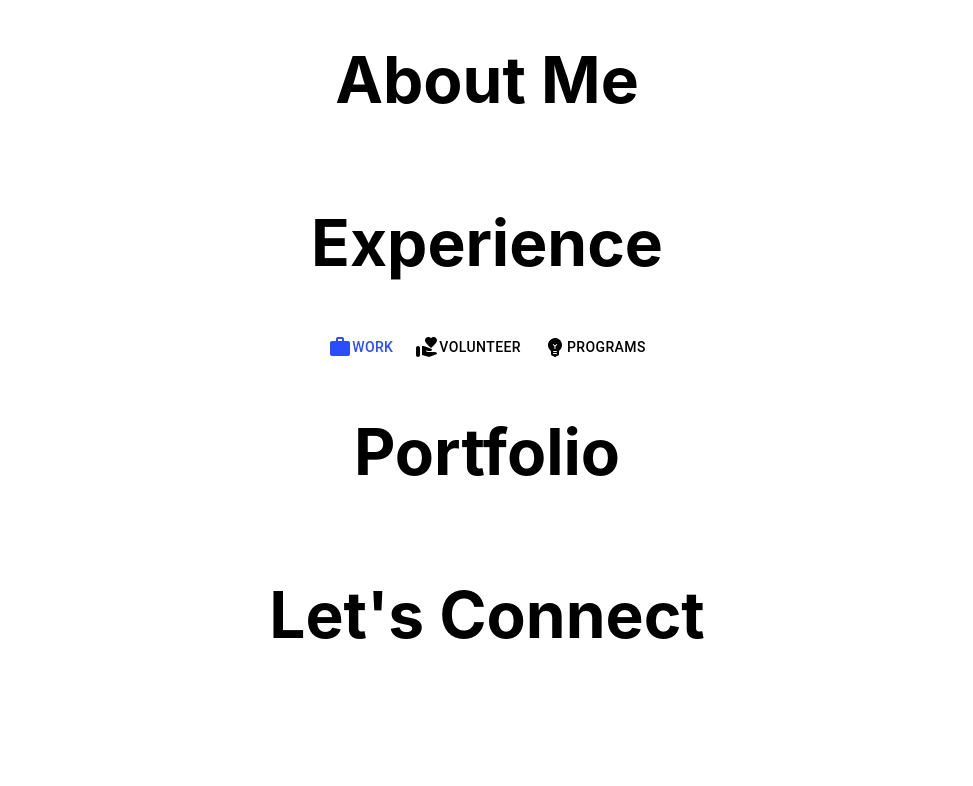
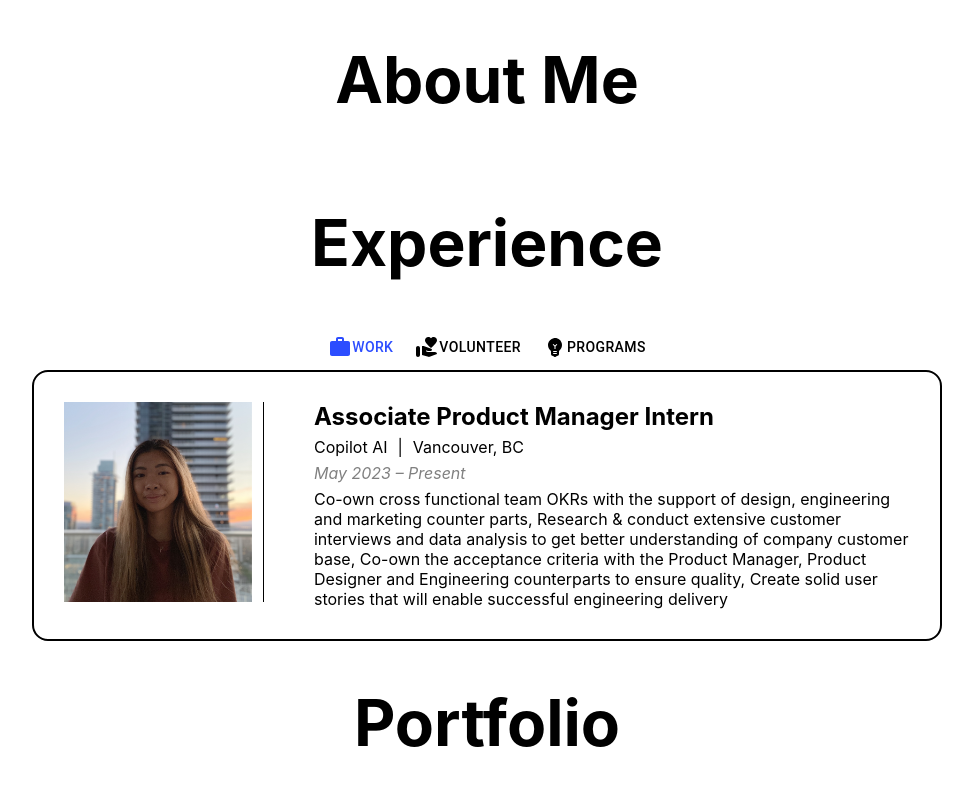
Before and after one commit to tarynwou/me, a Next.js app in the folder nextjs-blog/: page / in a window 1280 px wide. Shown: the part 674-1460 px from the top of the page, without its empty margins (153-1126 px from the left). Before the commit the page ends 1370 px from the top, so only its background shows below. Built offline with nearby package versions, Linux system fonts and the light colour scheme.

Commit message:
created tester ExperienceCard

```diff
--- a/nextjs-blog/components/Experience.tsx
+++ b/nextjs-blog/components/Experience.tsx
@@ -1,14 +1,24 @@
 import styles from "../styles/sections.module.css";
 import { Stack } from "@mui/material";
 import ExperienceToggle from "./ExperienceToggle";
+import ExperienceCard from "./ExperienceCard";
 
 export default function Experience() {
 	return (
-		<Stack>
+		<Stack className={styles.experienceSection}>
 			<h1 className={styles.sectionHeader}>Experience</h1>
 			<div className={styles.experienceToggleWrapper}>
 				<ExperienceToggle></ExperienceToggle>
 			</div>
+			<ExperienceCard
+				imgSrc="/images/taryn-wou-headshot.png"
+				experienceOrg="Copilot AI"
+				experienceRole="Associate Product Manager Intern"
+				experienceLocation="Vancouver, BC"
+				experienceStartDate="May 2023"
+				experienceEndDate="Present"
+				experienceDescription="Co-own cross functional team OKRs with the support of design, engineering and marketing counter parts, Research & conduct extensive customer interviews and data analysis to get better understanding of company customer base, Co-own the acceptance criteria with the Product Manager, Product Designer and Engineering counterparts to ensure quality, Create solid user stories that will enable successful engineering delivery"
+			></ExperienceCard>
 		</Stack>
 	);
 }
--- a/nextjs-blog/components/ExperienceCard.tsx
+++ b/nextjs-blog/components/ExperienceCard.tsx
@@ -0,0 +1,39 @@
+import styles from "../styles/sections.module.css";
+import { Stack } from "@mui/material";
+
+export default function ExperienceCard(props) {
+	return (
+		<Stack className={styles.experienceCard} direction="row">
+			<div className={styles.experienceImageContainer}>
+				<img
+					className={styles.experienceImage}
+					src={props.imgSrc}
+					alt={props.experienceOrg}
+				/>
+			</div>
+
+			<Stack>
+				<h2 className={styles.experienceRole}>
+					{props.experienceRole}
+				</h2>
+				<Stack direction="row">
+					<h3 className={styles.experienceOrg}>
+						{props.experienceOrg}
+					</h3>
+					|
+					<h3 className={styles.experienceLocation}>
+						{props.experienceLocation}
+					</h3>
+				</Stack>
+
+				<h3 className={styles.experienceDate}>
+					{props.experienceStartDate} – {props.experienceEndDate}
+				</h3>
+
+				<p className={styles.experienceDescription}>
+					{props.experienceDescription}
+				</p>
+			</Stack>
+		</Stack>
+	);
+}
--- a/nextjs-blog/styles/sections.module.css
+++ b/nextjs-blog/styles/sections.module.css
@@ -1,9 +1,76 @@
 .sectionHeader {
 	font-size: 64px;
 	font-family: "San Francisco", "SF Pro Text", Inter, -apple-system, Roboto;
+}
+
+.experienceSection {
+	/* display: "flex";
+	justify-content: "center"; */
 }
 
 .experienceToggleWrapper {
 	display: "flex";
 	justify-content: "center";
 }
+
+.experienceCard {
+	width: 90%;
+	text-align: left;
+	background-color: white;
+	align-self: center;
+	padding: 30px;
+	border-radius: 16px;
+	border-width: 2px;
+	border-style: solid;
+	border-color: black;
+	/* box-shadow: 5px 5px #f6f6f6; */
+}
+
+.experienceImageContainer {
+	min-width: 200px;
+	height: 200px;
+	overflow: hidden;
+	margin-right: 50px;
+}
+
+.experienceImage {
+	width: 100%;
+	height: 100%;
+	object-fit: cover;
+}
+
+.experienceRole {
+	font-size: 24px;
+	font-weight: 700;
+	margin: 0;
+	margin-bottom: 6px;
+	font-family: "San Francisco", "SF Pro Text", Inter, -apple-system, Roboto;
+}
+
+.experienceOrg {
+	font-size: 16px;
+	font-weight: 400;
+	margin: 0;
+	margin-bottom: 6px;
+	margin-right: 10px;
+	font-family: "San Francisco", "SF Pro Text", Inter, -apple-system, Roboto;
+}
+
+.experienceDate {
+	font-size: 16px;
+	font-weight: 400;
+	font-style: italic;
+	margin: 0;
+	margin-bottom: 6px;
+	font-family: "San Francisco", "SF Pro Text", Inter, -apple-system, Roboto;
+	color: grey;
+}
+
+.experienceLocation {
+	font-size: 16px;
+	font-weight: 400;
+	margin: 0;
+	margin-bottom: 6px;
+	margin-left: 10px;
+	font-family: "San Francisco", "SF Pro Text", Inter, -apple-system, Roboto;
+}
```
